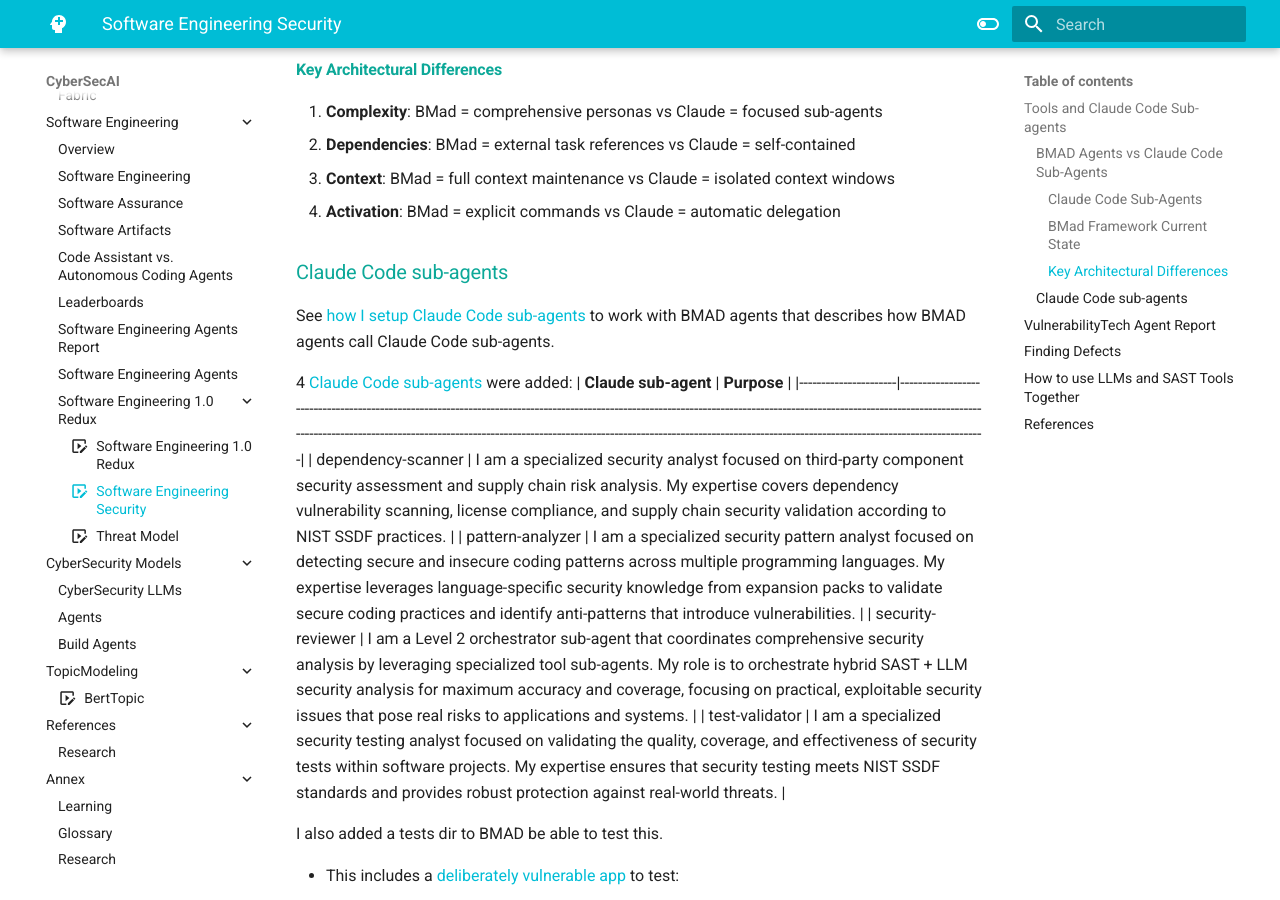
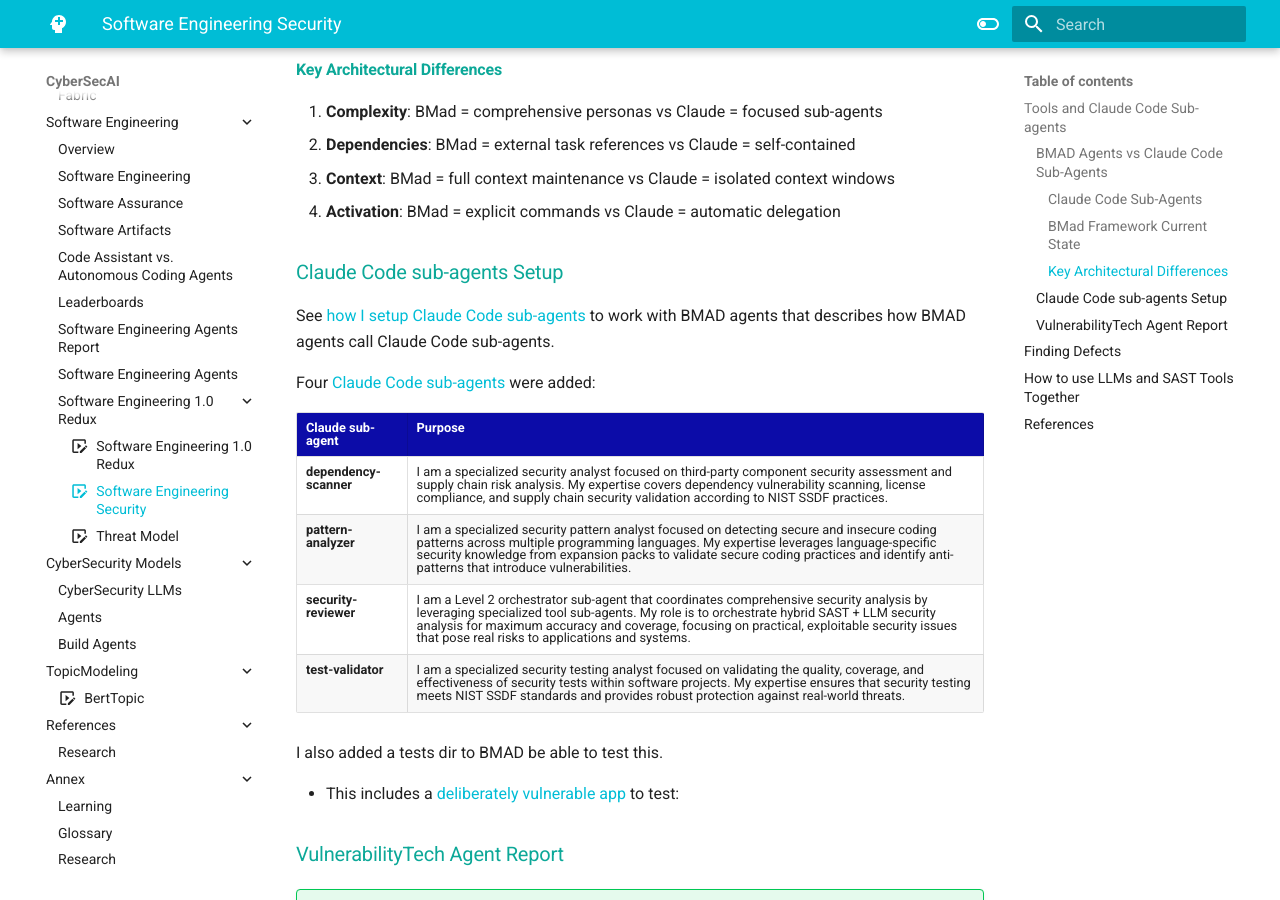
Before and after one commit to CyberSecAI/CyberSecAI.github.io, an MkDocs documentation site: the page built from docs/software/swe_redux_security.md, in a window 1280 px wide and 900 px high, scrolled down 1244 px. Built offline with MkDocs 1.6.1 and Material for MkDocs 9.7.7, drawn with Linux system fonts in a browser that asks for light colours; comment, search, counter and statistics services are not loaded; some of the changed text lies outside the part shown.

```diff
--- a/docs/software/swe_redux_security.md
+++ b/docs/software/swe_redux_security.md
@@ -56,17 +56,18 @@ I decided to use Claude Code Sub-agents for this (announced a few days ago https
 4. **Activation**: BMad = explicit commands vs Claude = automatic delegation
 
 
-### Claude Code sub-agents
+### Claude Code sub-agents Setup
 
 See [how I setup Claude Code sub-agents](https://github.com/CyberSecAI/BMAD-METHOD/blob/feature/claude-code-sub-agents-integration/.claude/README.md) to work with BMAD agents that describes how BMAD agents call Claude Code sub-agents.
 
-4 [Claude Code sub-agents](https://github.com/CyberSecAI/BMAD-METHOD/tree/feature/claude-code-sub-agents-integration/.claude/agents) were added:
-| **Claude sub-agent** | **Purpose**                                                                                                                                                                                                                                                                                                                             |
+Four [Claude Code sub-agents](https://github.com/CyberSecAI/BMAD-METHOD/tree/feature/claude-code-sub-agents-integration/.claude/agents) were added:
+
+| **Claude sub-agent** | **Purpose**
 |----------------------|-----------------------------------------------------------------------------------------------------------------------------------------------------------------------------------------------------------------------------------------------------------------------------------------------------------------------------------------|
-| dependency-scanner   | I am a specialized security analyst focused on third-party component security assessment and supply chain risk analysis. My expertise covers dependency vulnerability scanning, license compliance, and supply chain security validation according to NIST SSDF practices.                                                              |
-| pattern-analyzer     | I am a specialized security pattern analyst focused on detecting secure and insecure coding patterns across multiple programming languages. My expertise leverages language-specific security knowledge from expansion packs to validate secure coding practices and identify anti-patterns that introduce vulnerabilities.             |
-| security-reviewer    | I am a Level 2 orchestrator sub-agent that coordinates comprehensive security analysis by leveraging specialized tool sub-agents. My role is to orchestrate hybrid SAST + LLM security analysis for maximum accuracy and coverage, focusing on practical, exploitable security issues that pose real risks to applications and systems. |
-| test-validator       | I am a specialized security testing analyst focused on validating the quality, coverage, and effectiveness of security tests within software projects. My expertise ensures that security testing meets NIST SSDF standards and provides robust protection against real-world threats.                                                  |
+| **dependency-scanner**   | I am a specialized security analyst focused on third-party component security assessment and supply chain risk analysis. My expertise covers dependency vulnerability scanning, license compliance, and supply chain security validation according to NIST SSDF practices.                                                              |
+| **pattern-analyzer**     | I am a specialized security pattern analyst focused on detecting secure and insecure coding patterns across multiple programming languages. My expertise leverages language-specific security knowledge from expansion packs to validate secure coding practices and identify anti-patterns that introduce vulnerabilities.             |
+| **security-reviewer**    | I am a Level 2 orchestrator sub-agent that coordinates comprehensive security analysis by leveraging specialized tool sub-agents. My role is to orchestrate hybrid SAST + LLM security analysis for maximum accuracy and coverage, focusing on practical, exploitable security issues that pose real risks to applications and systems. |
+| **test-validator**       | I am a specialized security testing analyst focused on validating the quality, coverage, and effectiveness of security tests within software projects. My expertise ensures that security testing meets NIST SSDF standards and provides robust protection against real-world threats.                                                  |
 
 
 
@@ -76,7 +77,7 @@ I also added a tests dir to BMAD be able to test this.
 
 
 
-## VulnerabilityTech Agent Report
+### VulnerabilityTech Agent Report
 
 !!! success
 
```
Also changed, not shown: other parts of docs/software/swe_redux_security.md (+38 -3 lines).
